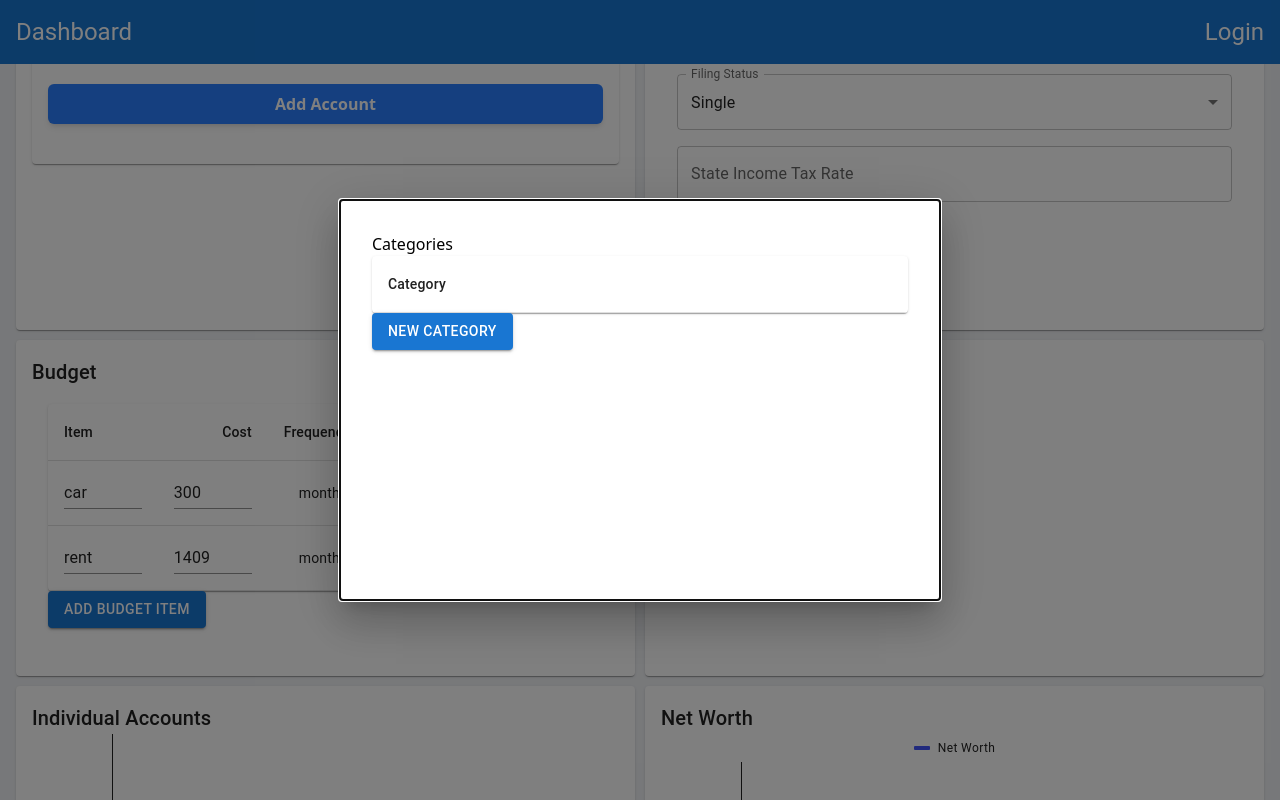
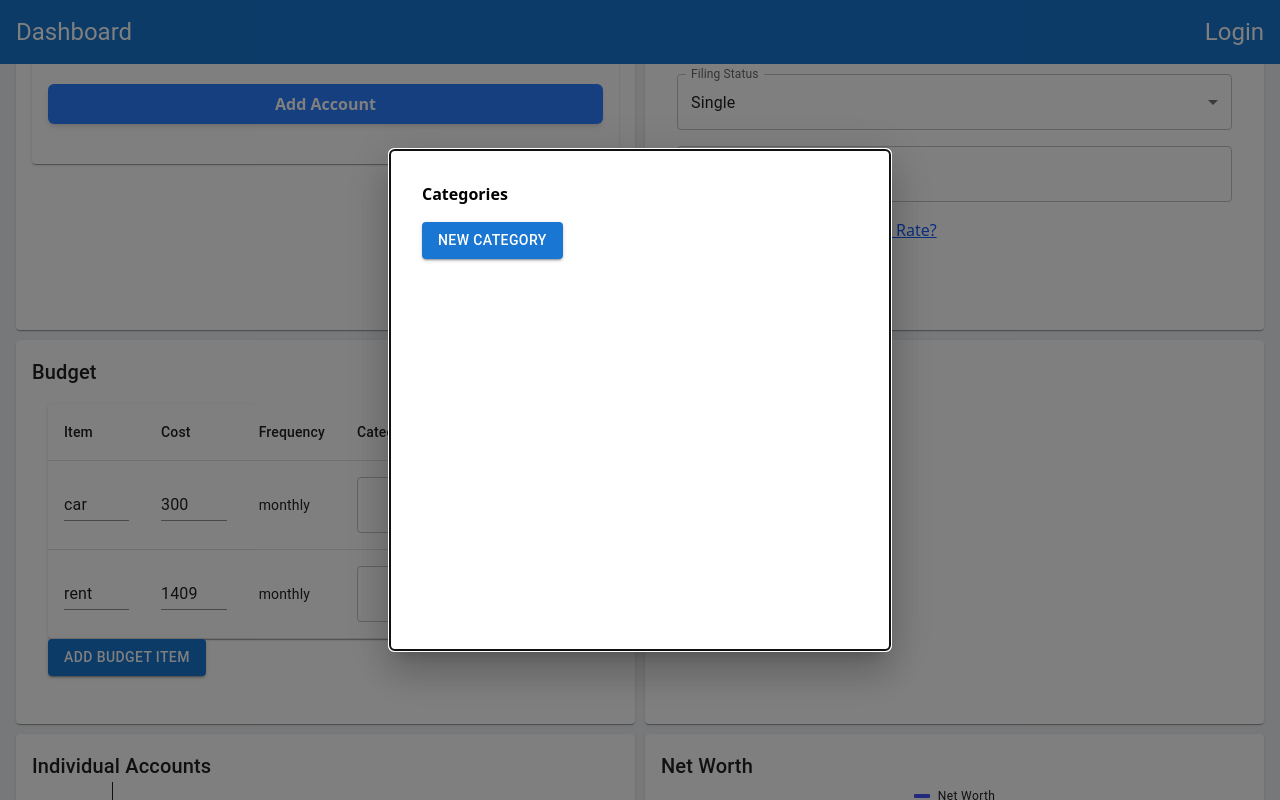
Before and after one commit to jgoldstein130/Financial-App, a Next.js app in the folder financial-app/: page / in a window 1280 px wide. Both pictures are taken after a click on the icon 459 px from the left and 432 px from the top of the page. Built offline with nearby package versions, Linux system fonts and the light colour scheme.

Commit message:
Finish Categories Functionality

```diff
--- a/financial-app/src/app/Components/BudgetCategoriesModal/BudgetCategoriesModal.tsx
+++ b/financial-app/src/app/Components/BudgetCategoriesModal/BudgetCategoriesModal.tsx
@@ -10,68 +10,65 @@ import {
   TableContainer,
   TableHead,
   TableRow,
+  TextField,
 } from "@mui/material";
 import { SketchPicker } from "react-color";
 import { ColorResult } from "react-color";
+import { Category } from "../BudgetSection/BudgetSection";
 
 const BudgetCategoriesModal = ({ children, ...props }: Props) => {
   const [showColorPicker, setShowColorPicker] = useState<boolean>(false);
-  const [categoryNameForColorPicker, setCategoryNameForColorPicker] = useState<string>("");
+  const [categoryForColorPicker, setCategoryForColorPicker] = useState<string>("");
   const [selectedColor, setSelectedColor] = useState<string>("white");
 
-  const handleColorPickerChange = (categoryName: string, color: string) => {
-    // need a new function for editing the color on a category.
-  };
-
-  // and we will need one for editing the name on the category.  maybe the categories map should map a uuid to a [categoryName, color] instead.
   return (
     <>
       <Modal open={props.isOpen} onClose={props.onClose}>
+        {/* TODO: this box should be its own component and each modal should use it*/}
         <Box
           sx={{
             position: "absolute",
             top: "50%",
             left: "50%",
             transform: "translate(-50%, -50%)",
-            width: 600,
-            minHeight: 400,
+            width: 500,
+            height: 500,
             bgcolor: "background.paper",
             boxShadow: 24,
             p: 4,
+            borderRadius: "5px",
           }}
         >
-          Categories
-          <TableContainer component={Paper} sx={{ width: "100%" }}>
-            <Table aria-label="simple table">
-              <TableHead>
-                <TableRow>
-                  <TableCell>Category</TableCell>
-                  <TableCell align="left"></TableCell>
-                  <TableCell align="right"></TableCell>
-                </TableRow>
-              </TableHead>
+          <div className="mb-4 font-bold">Categories</div>
+          <TableContainer component={Paper} style={{ maxHeight: 350, overflowY: "auto" }}>
+            <Table stickyHeader aria-label="category table">
               <TableBody>
-                {[...props.categories.entries()].map(([category, color], index) => (
-                  <TableRow key={category + "-" + index}>
-                    <TableCell component="th" scope="row">
-                      {category}
-                    </TableCell>
-                    <TableCell align="left">
+                {[...props.categories.entries()].map(([categoryKey, category], index) => (
+                  <TableRow key={categoryKey}>
+                    <TableCell component="th" scope="row" className="w-full">
+                      <div className="flex gap-2 items-center">
                         <div
                           style={{
                             width: "25px",
                             height: "25px",
-                          backgroundColor: color,
+                            backgroundColor: category.color,
                             borderRadius: "5px",
                             border: "1px solid black",
                           }}
                           onClick={() => {
                             setShowColorPicker(true);
-                          setCategoryNameForColorPicker(category);
+                            setCategoryForColorPicker(categoryKey);
                           }}
                         />
+                        <TextField
+                          value={category.categoryName}
+                          onChange={(e) => props.updateCategoryName(categoryKey, e.target.value)}
+                          onBlur={() => props.makeCategoryNameUnique(categoryKey)}
+                          variant="standard"
+                        ></TextField>
+                      </div>
                     </TableCell>
-                    <TableCell align="right" onClick={() => props.removeCategory(category)}>
+                    <TableCell align="right" onClick={() => props.removeCategory(categoryKey)}>
                       Delete
                     </TableCell>
                   </TableRow>
@@ -102,7 +99,7 @@ const BudgetCategoriesModal = ({ children, ...props }: Props) => {
               <SketchPicker
                 color={selectedColor}
                 onChange={(color: ColorResult) => {
-                  props.updateCategoryColor(categoryNameForColorPicker, color.hex);
+                  props.updateCategoryColor(categoryForColorPicker, color.hex);
                   setSelectedColor(color.hex);
                 }}
               />
@@ -118,10 +115,12 @@ interface Props {
   children?: ReactNode;
   isOpen: boolean;
   onClose: () => void;
-  categories: Map<string, string>;
-  addCategory: (category: string, color: string) => void;
-  removeCategory: (category: string) => void;
-  updateCategoryColor: (category: string, color: string) => void;
+  categories: Map<string, Category>;
+  addCategory: (categoryName: string, color: string) => void;
+  removeCategory: (categoryKey: string) => void;
+  updateCategoryColor: (categoryKey: string, color: string) => void;
+  updateCategoryName: (categoryKey: string, categoryName: string) => void;
+  makeCategoryNameUnique: (categoryKey: string) => void;
 }
 
 export default BudgetCategoriesModal;
--- a/financial-app/src/app/Components/BudgetSection/BudgetSection.tsx
+++ b/financial-app/src/app/Components/BudgetSection/BudgetSection.tsx
@@ -2,7 +2,11 @@ import { ReactNode, useContext, useState } from "react";
 import {
   Button,
   CardContent,
+  FormControl,
+  InputLabel,
+  MenuItem,
   Paper,
+  Select,
   Table,
   TableBody,
   TableCell,
@@ -25,6 +29,11 @@ interface BudgetItem {
   category: string;
 }
 
+export interface Category {
+  categoryName: string;
+  color: string;
+}
+
 const BudgetSection = ({ children, ...props }: Props) => {
   const [budgetItems, setBudgetItems] = useState<BudgetItem[]>([
     {
@@ -42,32 +51,73 @@ const BudgetSection = ({ children, ...props }: Props) => {
       category: "rent",
     },
   ]);
-  const [categories, setCategories] = useState<Map<string, string>>(new Map());
+  const [categories, setCategories] = useState<Map<string, Category>>(new Map());
   const [isBudgetCategoriesModalOpen, setIsBudgetCategoriesModalOpen] = useState<boolean>(false);
   const { setIsConfirmModalOpen, setConfirmModalTitle, setConfirmModalFunction } = useContext(ConfirmModalContext);
 
-  const addCategory = (category: string, color: string) => {
+  const addCategory = (categoryName: string, color: string) => {
     const newCategories = new Map(categories);
-    let categoryName = category;
+    let newCategoryName = categoryName;
+    const currentCategoryNames = new Set(newCategories.values().map((category) => category.categoryName));
     let i = 1;
-    while (newCategories.has(categoryName)) {
-      categoryName = category + "-" + i;
+    while (currentCategoryNames.has(newCategoryName)) {
+      newCategoryName = newCategoryName + "-" + i;
       i++;
     }
-    newCategories.set(categoryName, color);
+    const categoryKey = newCategoryName + uuid();
+    newCategories.set(categoryKey, { categoryName: newCategoryName, color: color });
     setCategories(newCategories);
   };
 
-  const removeCategory = (category: string) => {
+  const removeCategory = (categoryKey: string) => {
     const newCategories = new Map(categories);
-    newCategories.delete(category);
+    newCategories.delete(categoryKey);
     setCategories(newCategories);
   };
 
-  const updateCategoryColor = (categoryName: string, color: string) => {
+  const updateCategoryColor = (categoryKey: string, color: string) => {
     const newCategories = new Map(categories);
-    newCategories.set(categoryName, color);
+    const newCategory = newCategories.get(categoryKey);
+    if (newCategory) {
+      newCategory.color = color;
+      newCategories.set(categoryKey, newCategory);
+    }
     setCategories(newCategories);
+  };
+
+  const updateCategoryName = (categoryKey: string, categoryName: string) => {
+    const newCategories = new Map(categories);
+    const newCategory = newCategories.get(categoryKey);
+    let newCategoryName;
+    if (newCategory) {
+      newCategoryName = categoryName;
+      newCategory.categoryName = newCategoryName;
+      newCategories.set(categoryKey, newCategory);
+    }
+    setCategories(newCategories);
+  };
+
+  const makeCategoryNameUnique = (categoryKey: string) => {
+    const newCategories = new Map(categories);
+    const newCategory = newCategories.get(categoryKey);
+    const currentCategoryNames = [...newCategories.values().map((category) => category.categoryName)];
+    if (newCategory) {
+      let newCategoryName = newCategory.categoryName;
+      let i = 1;
+      while (currentCategoryNames.filter((categoryName) => categoryName === newCategoryName).length > 1) {
+        newCategoryName = newCategory.categoryName + "-" + i;
+        i++;
+      }
+      newCategory.categoryName = newCategoryName;
+      newCategories.set(categoryKey, newCategory);
+    }
+    setCategories(newCategories);
+  };
+
+  const getCategoryColorFromName = (categoryName: string) => {
+    const categoryValues = [...categories.values()];
+    const correctCategory = categoryValues.filter((category) => category.categoryName === categoryName)[0];
+    return correctCategory ? correctCategory.color : "white";
   };
 
   const removeBudgetItem = (id: string, name: string) => {
@@ -102,28 +152,30 @@ const BudgetSection = ({ children, ...props }: Props) => {
         addCategory={addCategory}
         removeCategory={removeCategory}
         updateCategoryColor={updateCategoryColor}
+        updateCategoryName={updateCategoryName}
+        makeCategoryNameUnique={makeCategoryNameUnique}
       />
-      <TableContainer component={Paper} sx={{ width: 500 }}>
+      <TableContainer component={Paper} className="w-full">
         <Table aria-label="simple table">
           <TableHead>
             <TableRow>
               <TableCell>Item</TableCell>
-              <TableCell align="right">Cost</TableCell>
-              <TableCell align="right">Frequency</TableCell>
-              <TableCell align="right">
+              <TableCell align="left">Cost</TableCell>
+              <TableCell align="left">Frequency</TableCell>
+              <TableCell align="left">
                 <div
                   style={{
                     display: "flex",
                     alignItems: "center",
                     gap: "10px",
-                    justifyContent: "flex-end",
+                    justifyContent: "flex-start",
                   }}
                 >
                   Category
                   <FaPlusSquare size={20} color="green" onClick={() => setIsBudgetCategoriesModalOpen(true)} />
                 </div>
               </TableCell>
-              <TableCell align="right"></TableCell>
+              <TableCell align="left"></TableCell>
             </TableRow>
           </TableHead>
           <TableBody>
@@ -136,18 +188,35 @@ const BudgetSection = ({ children, ...props }: Props) => {
                     onChange={(e) => updateBudgetItem(item.id, "name", e.target.value)}
                   ></TextField>
                 </TableCell>
-                <TableCell align="right">
+                <TableCell align="left">
                   <TextField
                     value={item.cost}
                     variant="standard"
                     onChange={(e) => updateBudgetItem(item.id, "cost", e.target.value)}
                   ></TextField>
                 </TableCell>
-                <TableCell align="right">{item.frequency}</TableCell>
-                <TableCell align="center" sx={{ backgroundColor: categories?.get(item.category) }}>
-                  {item.category}
+                <TableCell align="left">{item.frequency}</TableCell>
+                <TableCell
+                  align="left"
+                  sx={{
+                    backgroundColor: getCategoryColorFromName(item.category),
+                    maxWidth: "200px",
+                    minWidth: "200px",
+                  }}
+                >
+                  <FormControl fullWidth>
+                    {!item.category && <InputLabel>Category</InputLabel>}
+                    <Select
+                      value={item.category}
+                      onChange={(e) => updateBudgetItem(item.id, "category", e.target.value)}
+                    >
+                      {[...categories.values()].map((category) => (
+                        <MenuItem value={category.categoryName}>{category.categoryName}</MenuItem>
+                      ))}
+                    </Select>
+                  </FormControl>
                 </TableCell>
-                <TableCell align="right">
+                <TableCell align="left">
                   <TiDelete color="#ad151c" size={30} onClick={() => removeBudgetItem(item.id, item.name)} />
                 </TableCell>
               </TableRow>
```
Lines whose indentation alone changed are shown as unchanged.
